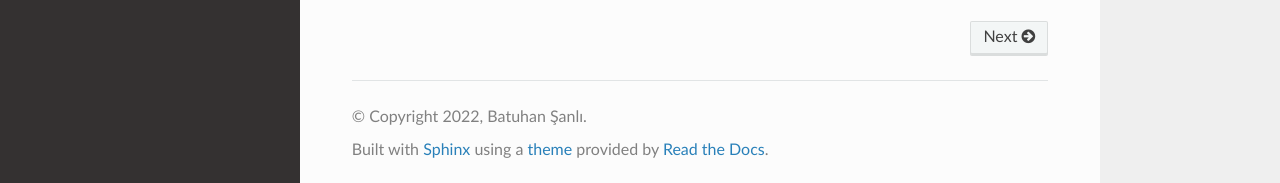
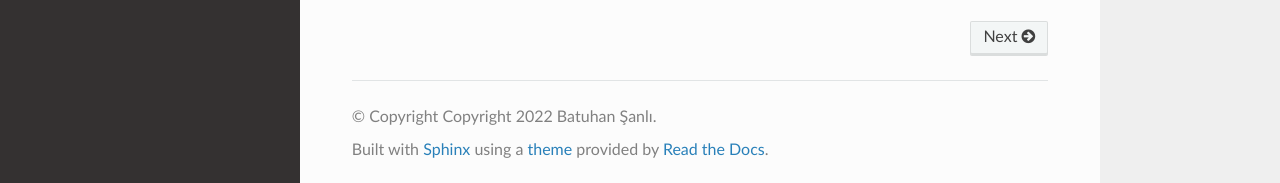
Before and after one commit to batuhan0sanli/rclone-manager, a Sphinx documentation site: the page built from docs/index.rst, in a window 1280 px wide and 900 px high, scrolled down 851 px. Shown: the part 714-897 px from the top of the window. Built offline with Sphinx 7.4.7 and the Read the Docs theme 2.0.0, drawn with Linux system fonts in a browser that asks for light colours; part of the change alters nothing that is shown.

```diff
--- a/docs/conf.py
+++ b/docs/conf.py
@@ -2,23 +2,25 @@
 #
 # For the full list of built-in configuration values, see the documentation:
 # https://www.sphinx-doc.org/en/master/usage/configuration.html
-import os
+from os import path
 import sys
 
-sys.path.insert(0, os.path.abspath('..'))
+sys.path.insert(0, path.abspath('..'))
 
 
-
-
-# Find version from setup.py
+# Read the __version__ variable from rclone_manager/__version__.py
+PATH = path.abspath(path.dirname(__file__))
+about = {}
+with open(path.join(PATH, '..', 'rclone_manager', '__version__.py'), encoding='utf-8') as f:
+    exec(f.read(), about)
 
 # -- Project information -----------------------------------------------------
 # https://www.sphinx-doc.org/en/master/usage/configuration.html#project-information
 
 project = 'RClone Manager'
-copyright = '2022, Batuhan Şanlı'
-author = 'Batuhan Şanlı'
-release = '0.5.0' # rclone_manager.__version__
+copyright = about['__copyright__']
+author = about['__author__']
+release = about['__version__']
 
 # -- General configuration ---------------------------------------------------
 # https://www.sphinx-doc.org/en/master/usage/configuration.html#general-configuration
```
